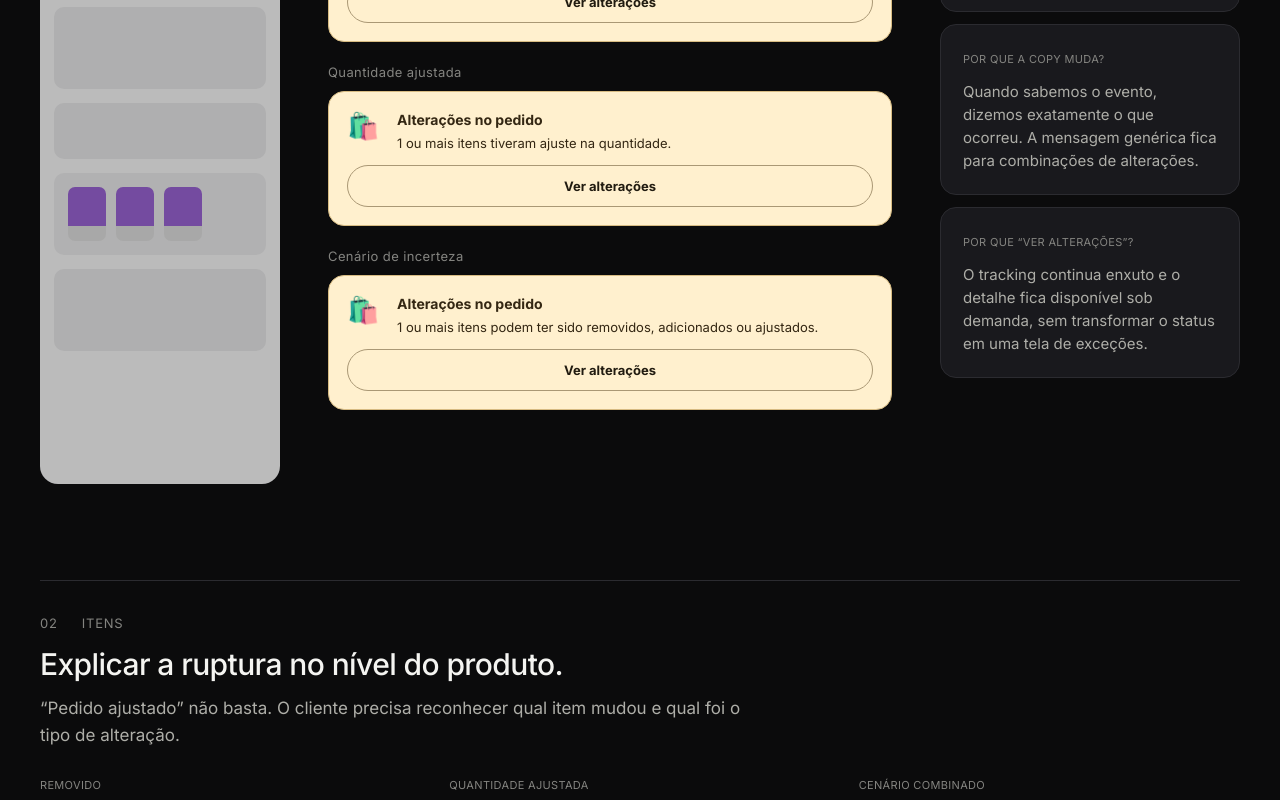
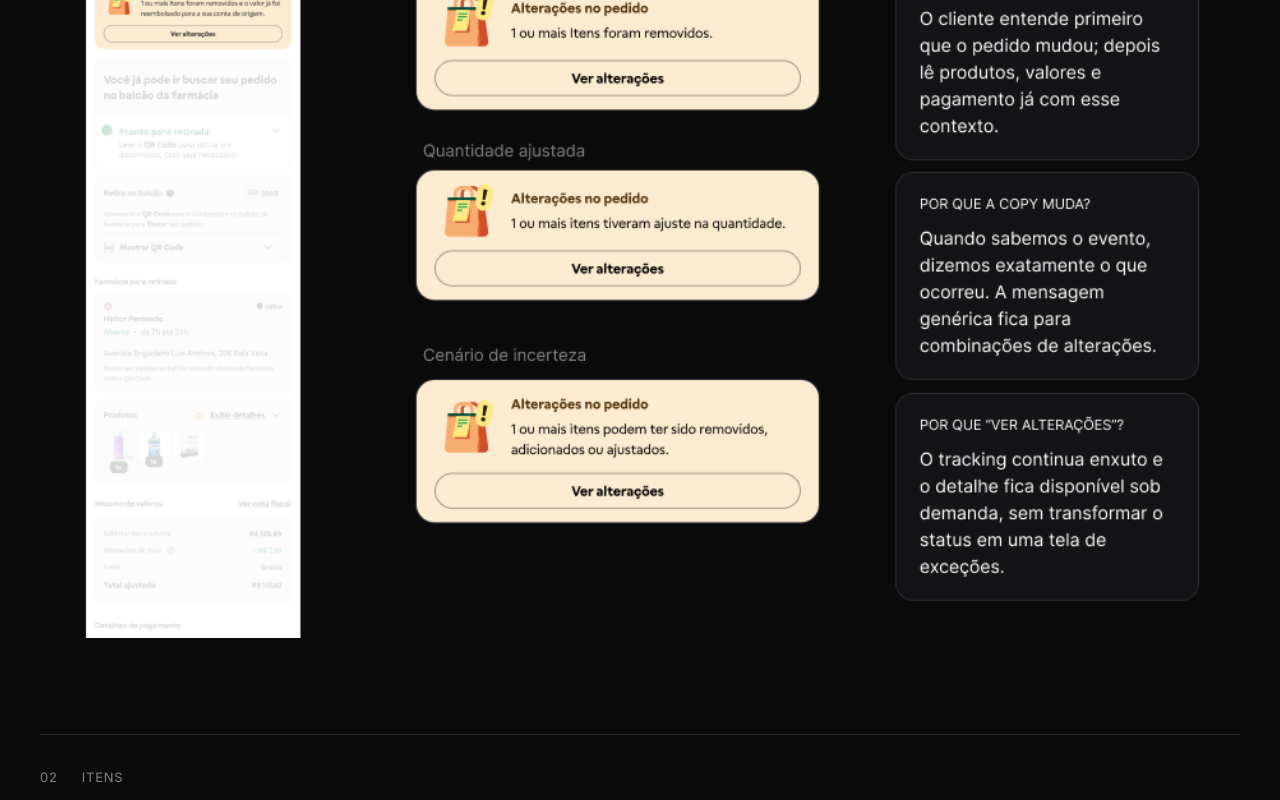
Before and after one commit to Wanderson-stech/wan-portfolio-designofc, a Next.js app: page /ruptura in a window 1280 px wide. Shown: the part 6980-7780 px from the top of the page. Built offline with nearby package versions, Linux system fonts and the light colour scheme.

Commit message:
fix: render ruptura artifacts from figma exports

```diff
--- a/app/globals.css
+++ b/app/globals.css
@@ -2807,6 +2807,21 @@ img { display: block; max-width: 100%; height: auto; }
   background: transparent;
 }
 
+.ruptura-figma-artifact {
+  width: 100%;
+}
+
+.ruptura-figma-artifact picture,
+.ruptura-figma-artifact img {
+  display: block;
+  width: 100%;
+}
+
+.ruptura-figma-artifact img {
+  height: auto;
+  object-fit: contain;
+}
+
 .ruptura-native {
   width: 100%;
   color: var(--text);
--- a/app/ruptura/page.tsx
+++ b/app/ruptura/page.tsx
@@ -9,14 +9,6 @@ import {
   PortfolioHeader,
   QuickFacts,
 } from "@/components/portfolio";
-import {
-  MultichannelCarousel,
-  RupturaComplexityArtifact,
-  RupturaEntryArtifact,
-  RupturaItemsArtifact,
-  RupturaTimelinesArtifact,
-  RupturaValuesArtifact,
-} from "@/components/product-artifacts";
 import { PortfolioCarousel } from "@/components/carousel";
 
 export const metadata: Metadata = {
@@ -37,13 +29,93 @@ const metrics = [
   { value: "↓", label: "Surpresa relatada no NSS", detail: "Redução das avaliações em que clientes relatavam descobrir só no recebimento que um item havia faltado." },
 ];
 
+type RupturaArtifactImage = {
+  desktop: { src: string; width: number; height: number };
+  mobile: { src: string; width: number; height: number };
+  alt: string;
+};
+
+function RupturaFigmaArtifact({ image }: { image: RupturaArtifactImage }) {
+  return (
+    <div className="ruptura-figma-artifact">
+      <picture>
+        <source media="(max-width: 767px)" srcSet={image.mobile.src} />
+        <img
+          src={image.desktop.src}
+          alt={image.alt}
+          width={image.desktop.width}
+          height={image.desktop.height}
+          loading="lazy"
+          decoding="async"
+        />
+      </picture>
+    </div>
+  );
+}
+
 const solutionModules = [
-  { number: "01", kicker: "ENTRADA NA RUPTURA", title: "Contextualizar antes de detalhar.", description: "A ruptura muda a expectativa do pedido. Por isso, o aviso entra cedo na hierarquia da tela e adapta a mensagem ao tipo de alteração.", visual: <RupturaEntryArtifact /> },
-  { number: "02", kicker: "ITENS", title: "Explicar a ruptura no nível do produto.", description: "“Pedido ajustado” não basta. O cliente precisa reconhecer qual item mudou e qual foi o tipo de alteração.", visual: <RupturaItemsArtifact /> },
-  { number: "03", kicker: "TIMELINE", title: "O CTA muda com o momento da jornada.", description: "A mesma ruptura precisa se comportar de forma diferente enquanto o pedido ainda está sendo acompanhado, depois da entrega e no Compre & Retire.", visual: <RupturaTimelinesArtifact /> },
-  { number: "04", kicker: "VALORES", title: "Explicar de onde veio a diferença.", description: "Quando a ruptura muda o total, a interface precisa mostrar o impacto financeiro sem transformar o resumo em uma aula de regra de negócio.", visual: <RupturaValuesArtifact /> },
-  { number: "05", kicker: "COMPLEXIDADE", title: "Preservar contexto em pedidos mistos e pagamentos diferentes.", description: "A ruptura pode afetar apenas uma parte do pedido e o reembolso precisa refletir exatamente a origem do pagamento.", visual: <RupturaComplexityArtifact /> },
+  {
+    number: "01",
+    kicker: "ENTRADA NA RUPTURA",
+    title: "Contextualizar antes de detalhar.",
+    description: "A ruptura muda a expectativa do pedido. Por isso, o aviso entra cedo na hierarquia da tela e adapta a mensagem ao tipo de alteração.",
+    image: {
+      desktop: { src: "/figma/ruptura-stage-1.png", width: 940, height: 624 },
+      mobile: { src: "/figma/ruptura-mobile-module-1.png", width: 342, height: 1416 },
+      alt: "Artefato fiel do Figma mostrando a entrada da ruptura no detalhe do pedido.",
+    },
+  },
+  {
+    number: "02",
+    kicker: "ITENS",
+    title: "Explicar a ruptura no nível do produto.",
+    description: "“Pedido ajustado” não basta. O cliente precisa reconhecer qual item mudou e qual foi o tipo de alteração.",
+    image: {
+      desktop: { src: "/figma/ruptura-stage-items.png", width: 1360, height: 948 },
+      mobile: { src: "/figma/ruptura-mobile-module-2.png", width: 342, height: 1082 },
+      alt: "Artefato fiel do Figma mostrando estados de itens removidos, ajustados e combinados.",
+    },
+  },
+  {
+    number: "03",
+    kicker: "TIMELINE",
+    title: "O CTA muda com o momento da jornada.",
+    description: "A mesma ruptura precisa se comportar de forma diferente enquanto o pedido ainda está sendo acompanhado, depois da entrega e no Compre & Retire.",
+    image: {
+      desktop: { src: "/figma/ruptura-stage-timelines.png", width: 1360, height: 828 },
+      mobile: { src: "/figma/ruptura-mobile-module-3.png", width: 342, height: 958 },
+      alt: "Artefato fiel do Figma mostrando timelines e CTAs por momento da jornada.",
+    },
+  },
+  {
+    number: "04",
+    kicker: "VALORES",
+    title: "Explicar de onde veio a diferença.",
+    description: "Quando a ruptura muda o total, a interface precisa mostrar o impacto financeiro sem transformar o resumo em uma aula de regra de negócio.",
+    image: {
+      desktop: { src: "/figma/ruptura-stage-values.png", width: 1020, height: 581 },
+      mobile: { src: "/figma/ruptura-mobile-module-4.png", width: 342, height: 950 },
+      alt: "Artefato fiel do Figma mostrando resumo de valores, tooltip e notas explicativas.",
+    },
+  },
+  {
+    number: "05",
+    kicker: "COMPLEXIDADE",
+    title: "Preservar contexto em pedidos mistos e pagamentos diferentes.",
+    description: "A ruptura pode afetar apenas uma parte do pedido e o reembolso precisa refletir exatamente a origem do pagamento.",
+    image: {
+      desktop: { src: "/figma/ruptura-stage-complexity.png", width: 1020, height: 750 },
+      mobile: { src: "/figma/ruptura-mobile-module-5.png", width: 342, height: 1550 },
+      alt: "Artefato fiel do Figma mostrando pedido misto, pagamentos e notas explicativas.",
+    },
+  },
 ] as const;
+
+const multichannelImage: RupturaArtifactImage = {
+  desktop: { src: "/figma/ruptura-stage-channels.png", width: 1360, height: 680 },
+  mobile: { src: "/figma/ruptura-mobile-module-6.png", width: 342, height: 872 },
+  alt: "Artefato fiel do Figma mostrando Push, Live Activities, WhatsApp e e-mail.",
+};
 
 export default function RupturaPage() {
   return (
@@ -161,7 +233,7 @@ export default function RupturaPage() {
                   <p>{module.description}</p>
                 </div>
                 <div className="ruptura-module__visual ruptura-module__visual--native">
-                  {module.visual}
+                  <RupturaFigmaArtifact image={module.image} />
                 </div>
               </article>
             ))}
@@ -173,7 +245,9 @@ export default function RupturaPage() {
                 <h3>Cada canal tem um papel diferente.</h3>
                 <p>A mensagem é a mesma, mas a profundidade muda: alguns canais alertam, outros acompanham e outros registram o detalhe completo.</p>
               </div>
-              <MultichannelCarousel />
+              <div className="ruptura-module__visual ruptura-module__visual--native">
+                <RupturaFigmaArtifact image={multichannelImage} />
+              </div>
             </article>
           </div>
 
```
